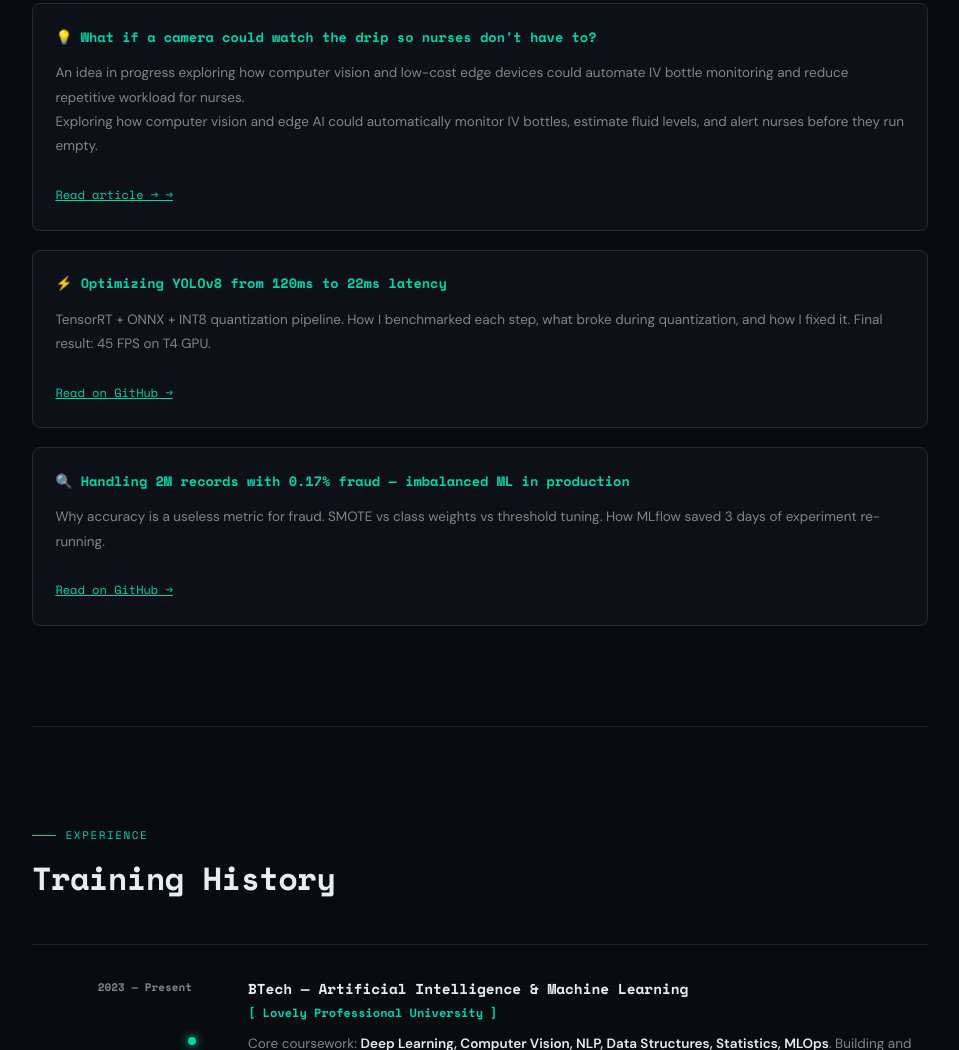
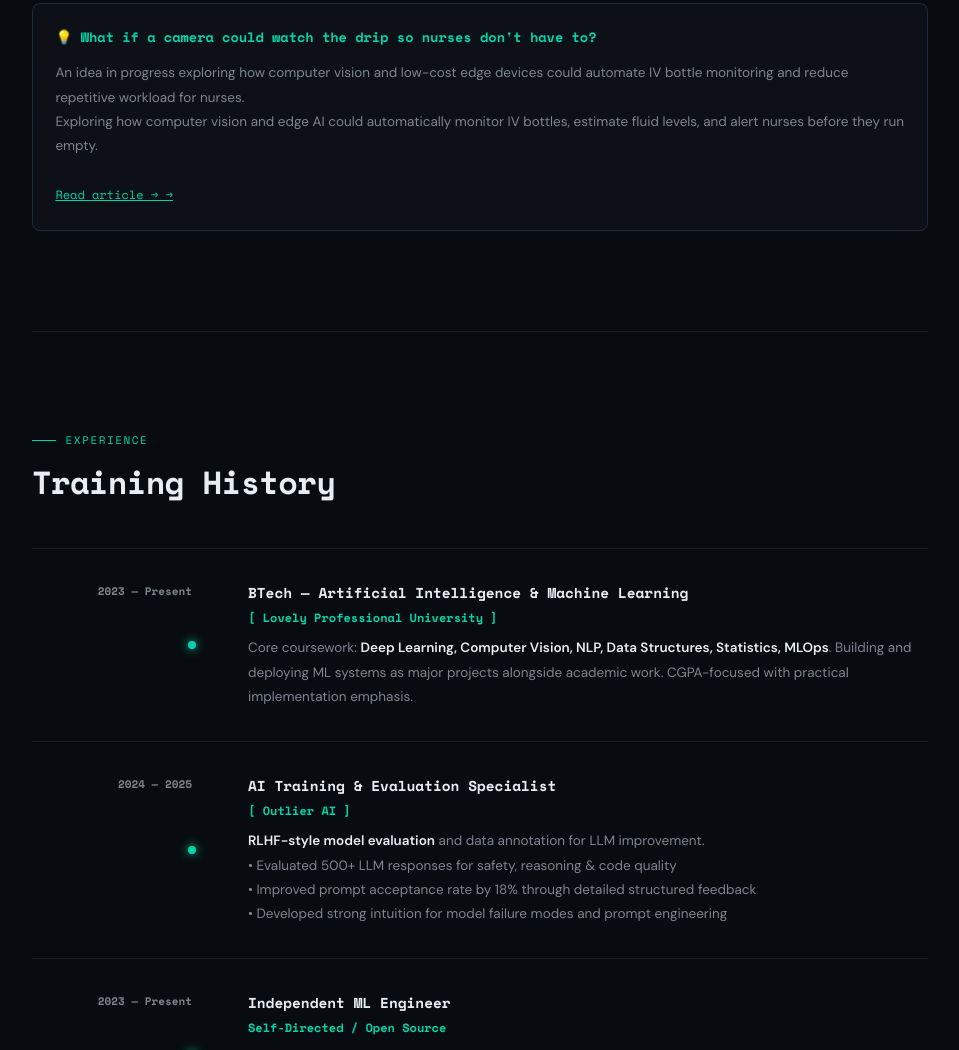
Before and after one commit to anishk-neuroforge/anishk-neuroforge.github.io, a plain HTML site: page index.html in a window 1280 px wide. Shown: the part 5316-6366 px from the top of the page, without its empty margins (160-1119 px from the left). Drawn offline with nearby package versions, Linux system fonts and the light colour scheme; no server answers.

Commit message:
Comment out system card section in index.html
Commented out a system card section in the HTML.

```diff
--- a/index.html
+++ b/index.html
@@ -635,7 +635,7 @@ section{padding:100px 0 0}
         <p>Exploring how computer vision and edge AI could automatically monitor IV bottles, estimate fluid levels, and alert nurses before they run empty.
         <br/><br/><a href="https://github.com/anishk-neuroforge" target="_blank" style="color:var(--accent);font-family:'Space Mono',monospace;font-size:12px">Read article → →</a></p>
       </div>
-      <div class="system-card">
+      <!-- <div class="system-card">
         <h3>⚡ Optimizing YOLOv8 from 120ms to 22ms latency</h3>
         <p>TensorRT + ONNX + INT8 quantization pipeline. How I benchmarked each step, what broke during quantization, and how I fixed it. Final result: 45 FPS on T4 GPU.
         <br/><br/><a href="https://github.com/anishk-neuroforge" target="_blank" style="color:var(--accent);font-family:'Space Mono',monospace;font-size:12px">Read on GitHub →</a></p>
@@ -644,7 +644,7 @@ section{padding:100px 0 0}
         <h3>🔍 Handling 2M records with 0.17% fraud — imbalanced ML in production</h3>
         <p>Why accuracy is a useless metric for fraud. SMOTE vs class weights vs threshold tuning. How MLflow saved 3 days of experiment re-running.
         <br/><br/><a href="https://github.com/anishk-neuroforge" target="_blank" style="color:var(--accent);font-family:'Space Mono',monospace;font-size:12px">Read on GitHub →</a></p>
-      </div>
+      </div> -->
     </div>
   </section>
 
```
